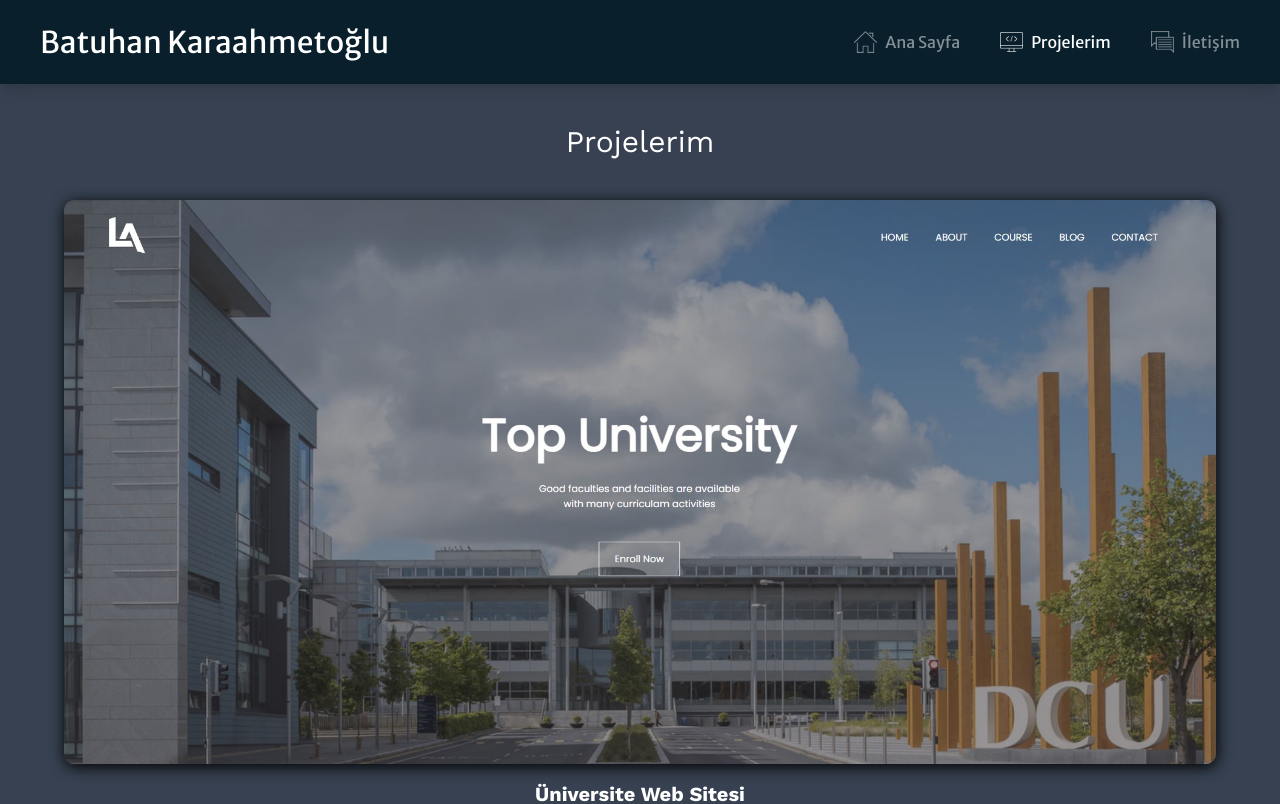
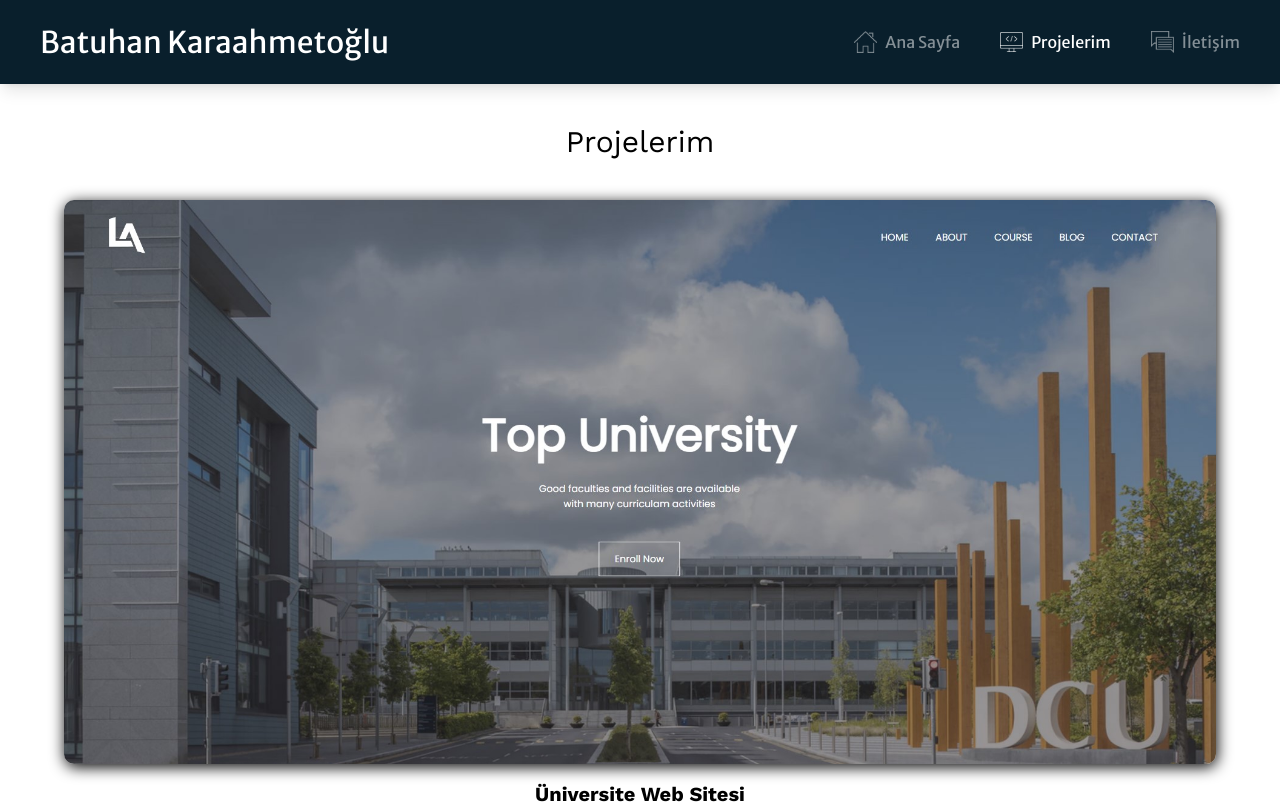
Before and after one commit to Batuhan445/blog-app, a Next.js app: page /my-projects in a window 1280 px wide. Shown: the top 804 px of the page. Built offline with nearby package versions, Linux system fonts and the light colour scheme.

Commit message:
removed background

```diff
--- a/src/app/layout.tsx
+++ b/src/app/layout.tsx
@@ -18,7 +18,7 @@
         <link rel="icon" href="/favicon.ico" />
       </head>
 
-      <body className='bg-gray-700 text-white min-h-screen flex flex-col'>
+      <body className='flex flex-col'>
 
         <Navbar/>
         {children}
```
